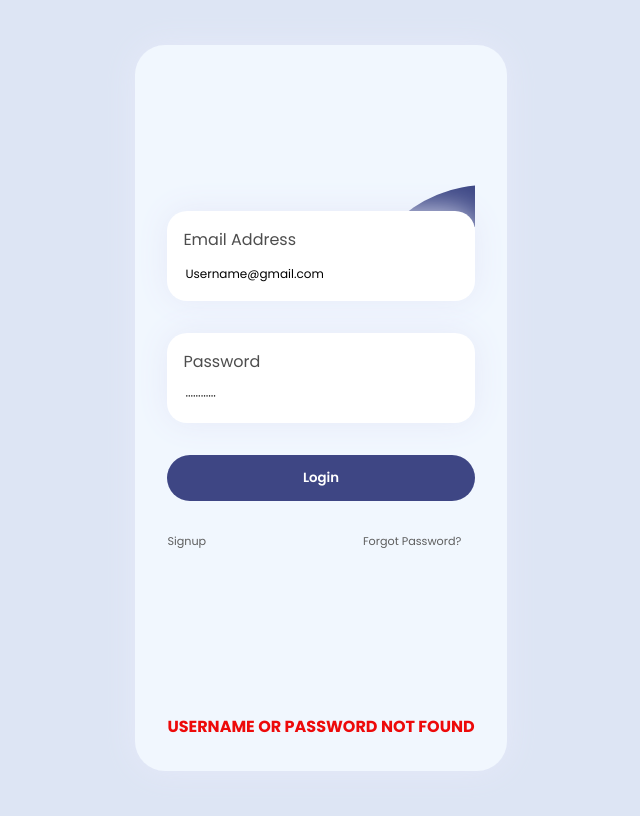
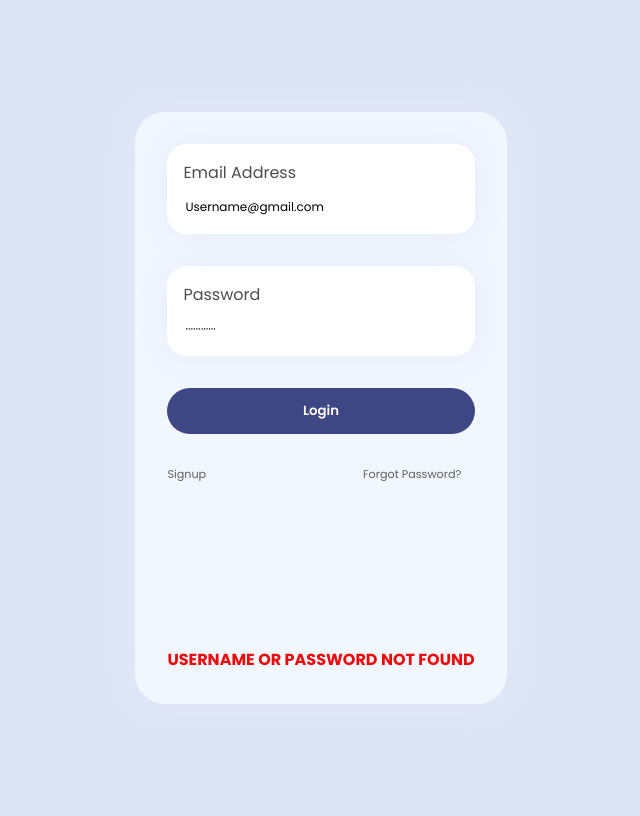
Before and after one commit to IssamIdri/Monitoring-flask, a Flask app: page / in a window 1280 px wide. Shown: the whole page, without its empty margins (319-959 px from the left). Run offline with Flask 3, Linux system fonts and the light colour scheme.

Commit message:
new version update of login page

```diff
--- a/Monitoring-app/app/static/styles/login.css
+++ b/Monitoring-app/app/static/styles/login.css
@@ -4,9 +4,9 @@
 
   body {
     -webkit-user-select: none;
-       -moz-user-select: none;
-        -ms-user-select: none;
-            user-select: none;
+    -moz-user-select: none;
+    -ms-user-select: none;
+    user-select: none;
     overflow-y: hidden;
     display: flex;
     justify-content: center;
@@ -23,41 +23,11 @@
     border-radius: 30px;
     box-shadow: 0 0 2em #e6e9f9;
     gap: 2em;
+    max-width: 400px; /* Adjust the maximum width as needed */
+    margin: auto;
   }
-  .screen-1 .logo {
-    margin-top: -3em;
-  }
-  .screen-1 .email {
-    background: white;
-    box-shadow: 0 0 2em #e6e9f9;
-    padding: 1em;
-    display: flex;
-    flex-direction: column;
-    gap: 0.5em;
-    border-radius: 20px;
-    color: #4d4d4d;
-    margin-top: -3em;
-  }
-  .screen-1 .email input {
-    outline: none;
-    border: none;
-  }
-  .screen-1 .email input::-moz-placeholder {
-    color: black;
-    font-size: 0.9em;
-  }
-  .screen-1 .email input:-ms-input-placeholder {
-    color: black;
-    font-size: 0.9em;
-  }
-  .screen-1 .email input::placeholder {
-    color: black;
-    font-size: 0.9em;
-  }
-  .screen-1 .email ion-icon {
-    color: #4d4d4d;
-    margin-bottom: -0.2em;
-  }
+
+  .screen-1 .email,
   .screen-1 .password {
     background: white;
     box-shadow: 0 0 2em #e6e9f9;
@@ -68,29 +38,36 @@
     border-radius: 20px;
     color: #4d4d4d;
   }
-  .screen-1 .password input {
+
+  .screen-1 input {
     outline: none;
     border: none;
   }
-  .screen-1 .password input::-moz-placeholder {
+
+  .screen-1 input::-moz-placeholder {
     color: black;
     font-size: 0.9em;
   }
-  .screen-1 .password input:-ms-input-placeholder {
+
+  .screen-1 input:-ms-input-placeholder {
     color: black;
     font-size: 0.9em;
   }
-  .screen-1 .password input::placeholder {
+
+  .screen-1 input::placeholder {
     color: black;
     font-size: 0.9em;
   }
-  .screen-1 .password ion-icon {
+
+  .screen-1 ion-icon {
     color: #4d4d4d;
     margin-bottom: -0.2em;
   }
+
   .screen-1 .password .show-hide {
     margin-right: -5em;
   }
+
   .screen-1 .login {
     padding: 1em;
     background: #3e4684;
@@ -99,6 +76,7 @@
     border-radius: 30px;
     font-weight: 600;
   }
+
   .screen-1 .footer {
     display: flex;
     font-size: 0.7em;
@@ -106,6 +84,7 @@
     gap: 14em;
     padding-bottom: 10em;
   }
+
   .screen-1 .footer span {
     cursor: pointer;
   }
--- a/Monitoring-app/app/templates/login.html
+++ b/Monitoring-app/app/templates/login.html
@@ -1,34 +1,14 @@
 <!DOCTYPE html>
-<html lang="en" >
+<html lang="en">
 <head>
   <meta charset="UTF-8">
   <title>Monitoring APP</title>
-<link rel='stylesheet' href='https://fonts.googleapis.com/css2?family=Poppins:ital,wght@0,100;0,200;0,300;0,400;0,500;0,600;0,700;0,800;0,900;1,100;1,200;1,300;1,400;1,500;1,600;1,700;1,800;1,900&amp;display=swap'><link rel="stylesheet" href="./style.css">
+  <link rel='stylesheet' href='https://fonts.googleapis.com/css2?family=Poppins:ital,wght@0,100;0,200;0,300;0,400;0,500;0,600;0,700;0,800;0,900;1,100;1,200;1,300;1,400;1,500;1,600;1,700;1,800;1,900&amp;display=swap'>
+  <link rel="stylesheet" href="./style.css">
   <link rel="stylesheet" href="../static/styles/login.css">
 </head>
 <body>
-<!-- partial:index.partial.html -->
   <div class="screen-1">
-  <svg >
-    <g transform="matrix(3.31 0 0 3.31 320.4 240.4)">
-      <circle style="stroke: rgb(0,0,0); stroke-width: 0; stroke-dasharray: none; stroke-linecap: butt; stroke-dashoffset: 0; stroke-linejoin: miter; stroke-miterlimit: 4; fill: rgb(61,71,133); fill-rule: nonzero; opacity: 1;" cx="0" cy="0" r="40"></circle>
-    </g>
-    <g transform="matrix(0.98 0 0 0.98 268.7 213.7)">
-      <circle style="stroke: rgb(0,0,0); stroke-width: 0; stroke-dasharray: none; stroke-linecap: butt; stroke-dashoffset: 0; stroke-linejoin: miter; stroke-miterlimit: 4; fill: rgb(255,255,255); fill-rule: nonzero; opacity: 1;" cx="0" cy="0" r="40"></circle>
-    </g>
-    <g transform="matrix(1.01 0 0 1.01 362.9 210.9)">
-      <circle style="stroke: rgb(0,0,0); stroke-width: 0; stroke-dasharray: none; stroke-linecap: butt; stroke-dashoffset: 0; stroke-linejoin: miter; stroke-miterlimit: 4; fill: rgb(255,255,255); fill-rule: nonzero; opacity: 1;" cx="0" cy="0" r="40"></circle>
-    </g>
-    <g transform="matrix(0.92 0 0 0.92 318.5 286.5)">
-      <circle style="stroke: rgb(0,0,0); stroke-width: 0; stroke-dasharray: none; stroke-linecap: butt; stroke-dashoffset: 0; stroke-linejoin: miter; stroke-miterlimit: 4; fill: rgb(255,255,255); fill-rule: nonzero; opacity: 1;" cx="0" cy="0" r="40"></circle>
-    </g>
-    <g transform="matrix(0.16 -0.12 0.49 0.66 290.57 243.57)">
-      <polygon style="stroke: rgb(0,0,0); stroke-width: 0; stroke-dasharray: none; stroke-linecap: butt; stroke-dashoffset: 0; stroke-linejoin: miter; stroke-miterlimit: 4; fill: rgb(255,255,255); fill-rule: nonzero; opacity: 1;" points="-50,-50 -50,50 50,50 50,-50 "></polygon>
-    </g>
-    <g transform="matrix(0.16 0.1 -0.44 0.69 342.03 248.34)">
-      <polygon style="stroke: rgb(0,0,0); stroke-width: 0; stroke-dasharray: none; stroke-linecap: butt; stroke-dashoffset: 0; stroke-linejoin: miter; stroke-miterlimit: 4; fill: rgb(255,255,255); fill-rule: nonzero; opacity: 1;" vector-effect="non-scaling-stroke" points="-50,-50 -50,50 50,50 50,-50 "></polygon>
-    </g>
-  </svg>
     <div class="email">
       <label for="email">Email Address</label>
       <div class="sec-2">
@@ -52,7 +32,5 @@
     </div>
     {% endif %}
   </div>
-
-
 </body>
 </html>
```
Lines whose indentation alone changed are shown as unchanged.
